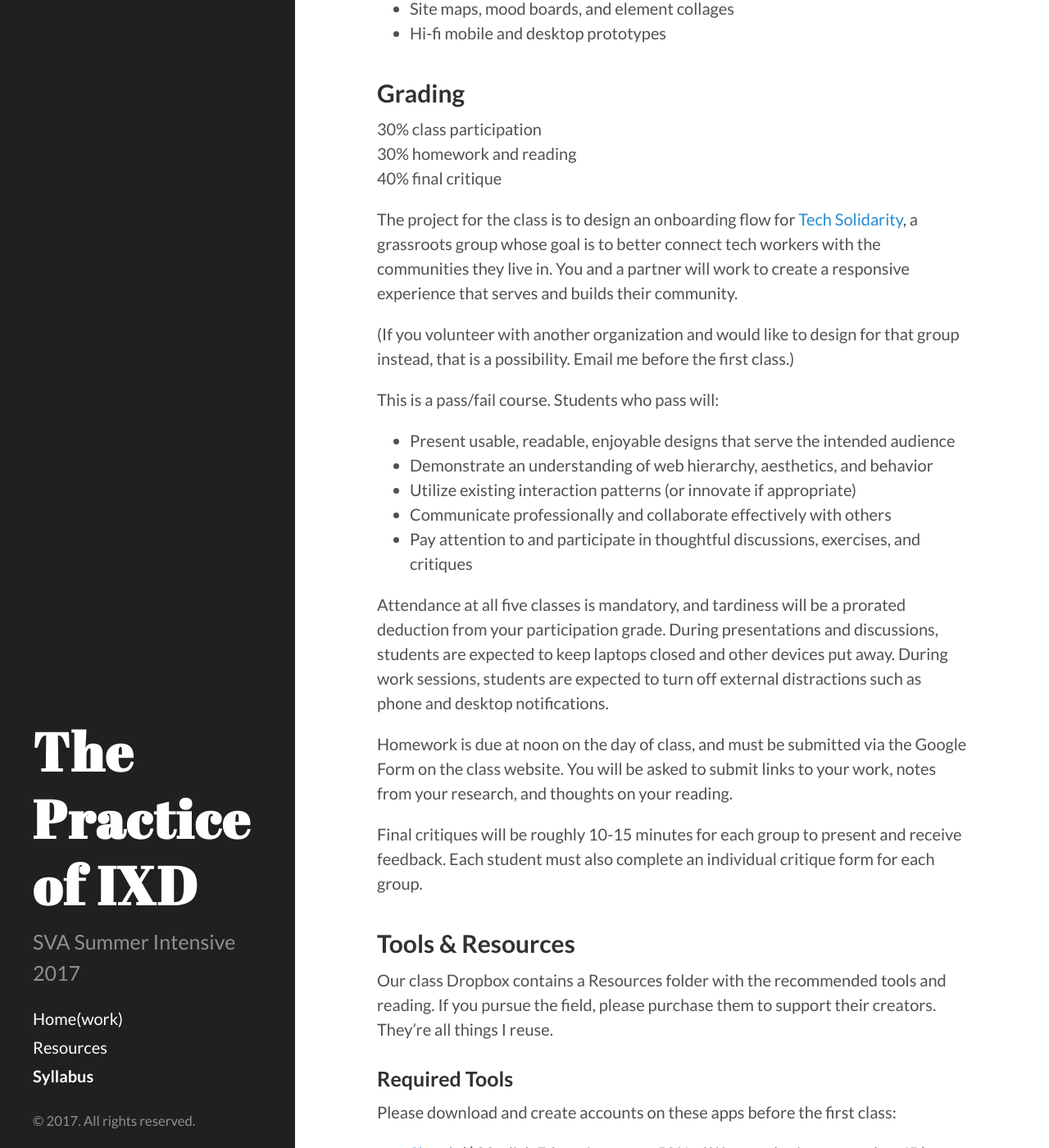
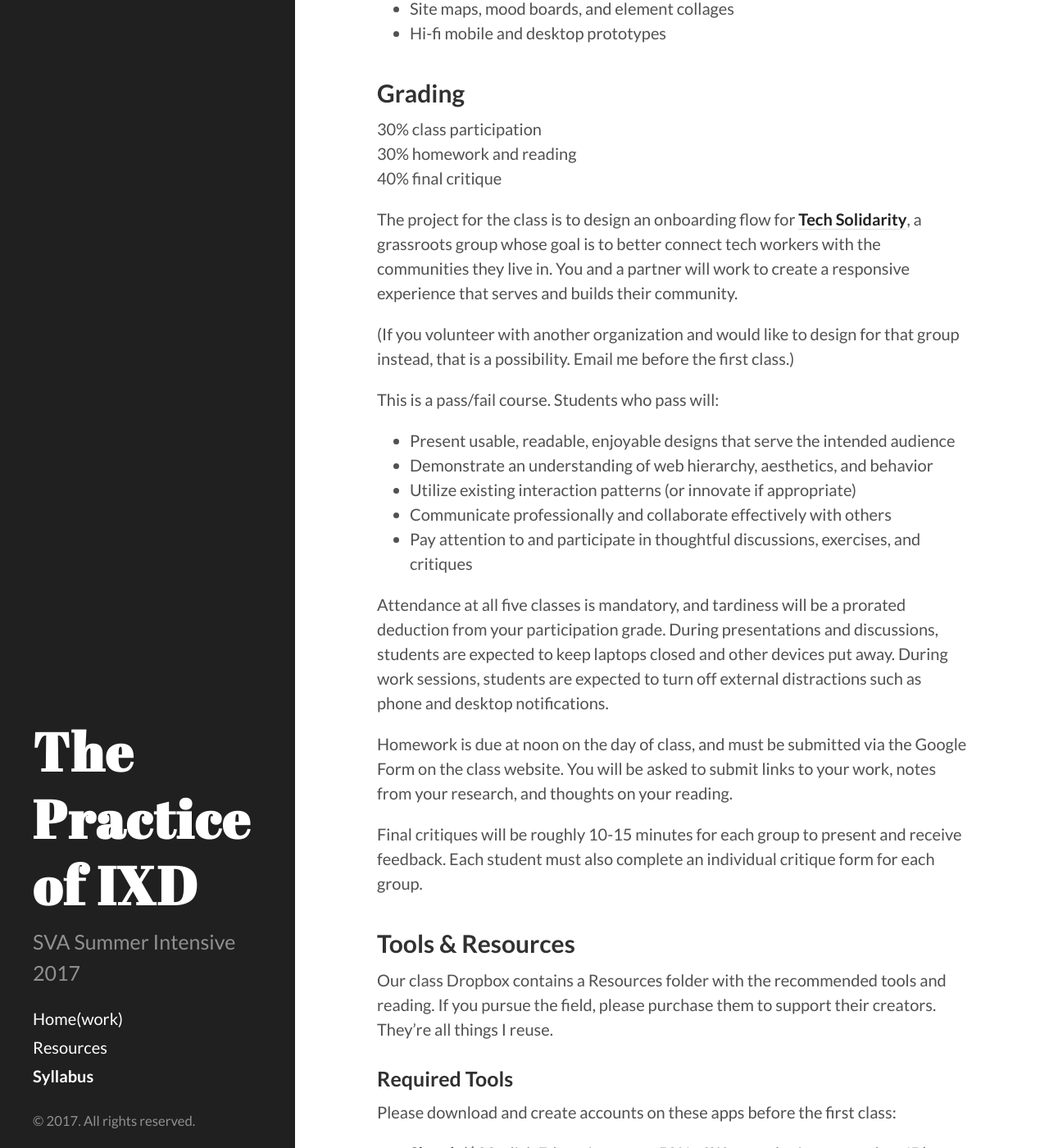
Before and after one commit to energy7/practiceixd, a Jekyll site: the page built from syllabus.md, in a window 1280 px wide and 1400 px high, scrolled down 1407 px. Shown: the whole window at 82% size. Built offline with Jekyll 4.4.1, drawn with Linux system fonts in a browser that asks for light colours.

Commit message:
style link hover

```diff
--- a/public/css/heinze.css
+++ b/public/css/heinze.css
@@ -4,13 +4,17 @@
   font-family: Lato, Helvetica, Arial, sans-serif;
 }
 
-.post li a, .post p a {
+.post li a, .post p a, .page li a, .page p a {
   color: #222;
   text-decoration: none;
   font-weight: 700;
   border-bottom: 1px solid #ddd;
 }
 
+.post li a:hover, .post p a:hover, .page li a:hover, .page p a:hover {
+    border-width: 2px;
+    border-color: #222;
+}
 
 .sidebar-about h1 {
   letter-spacing: 2px;
```
